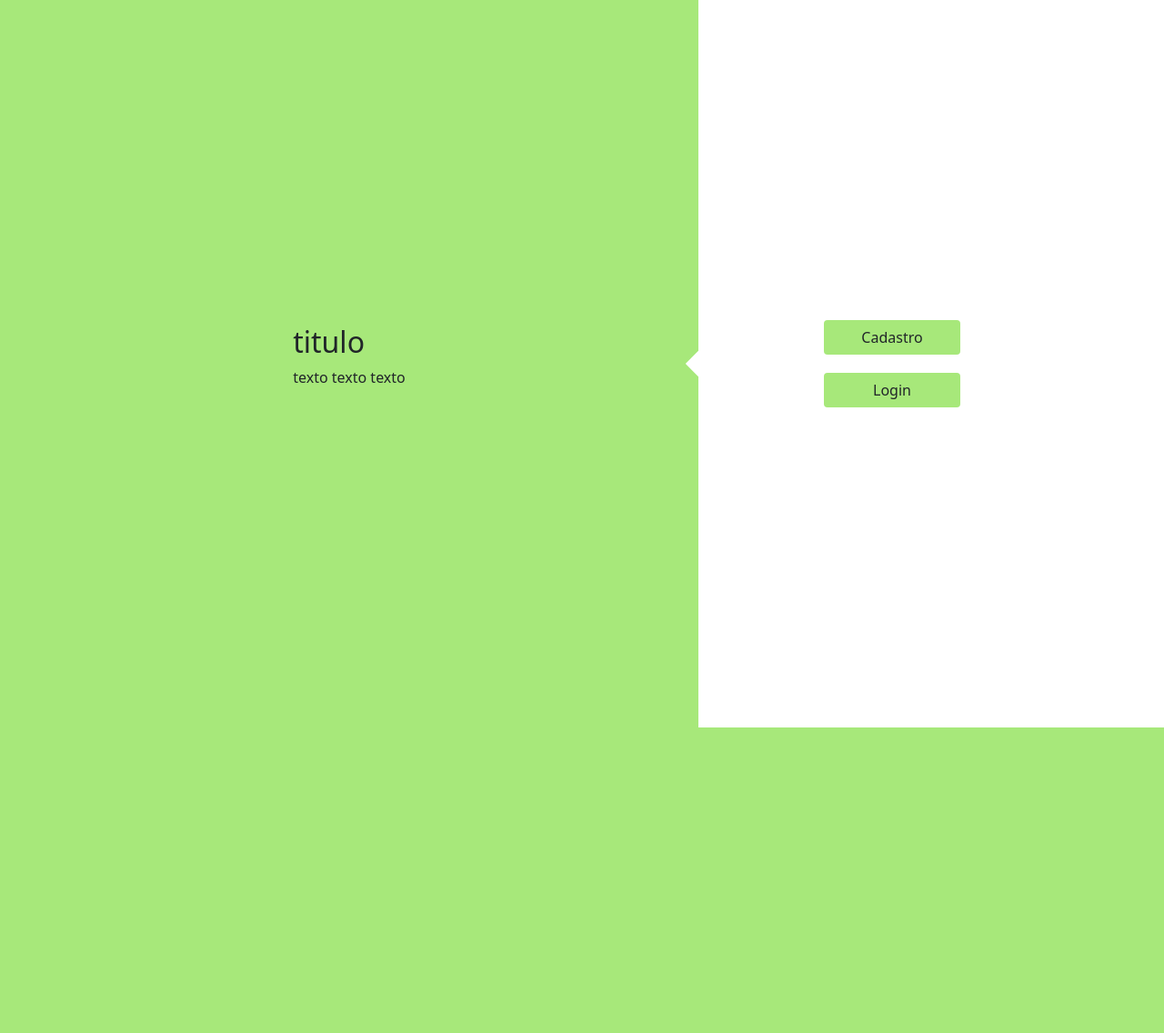
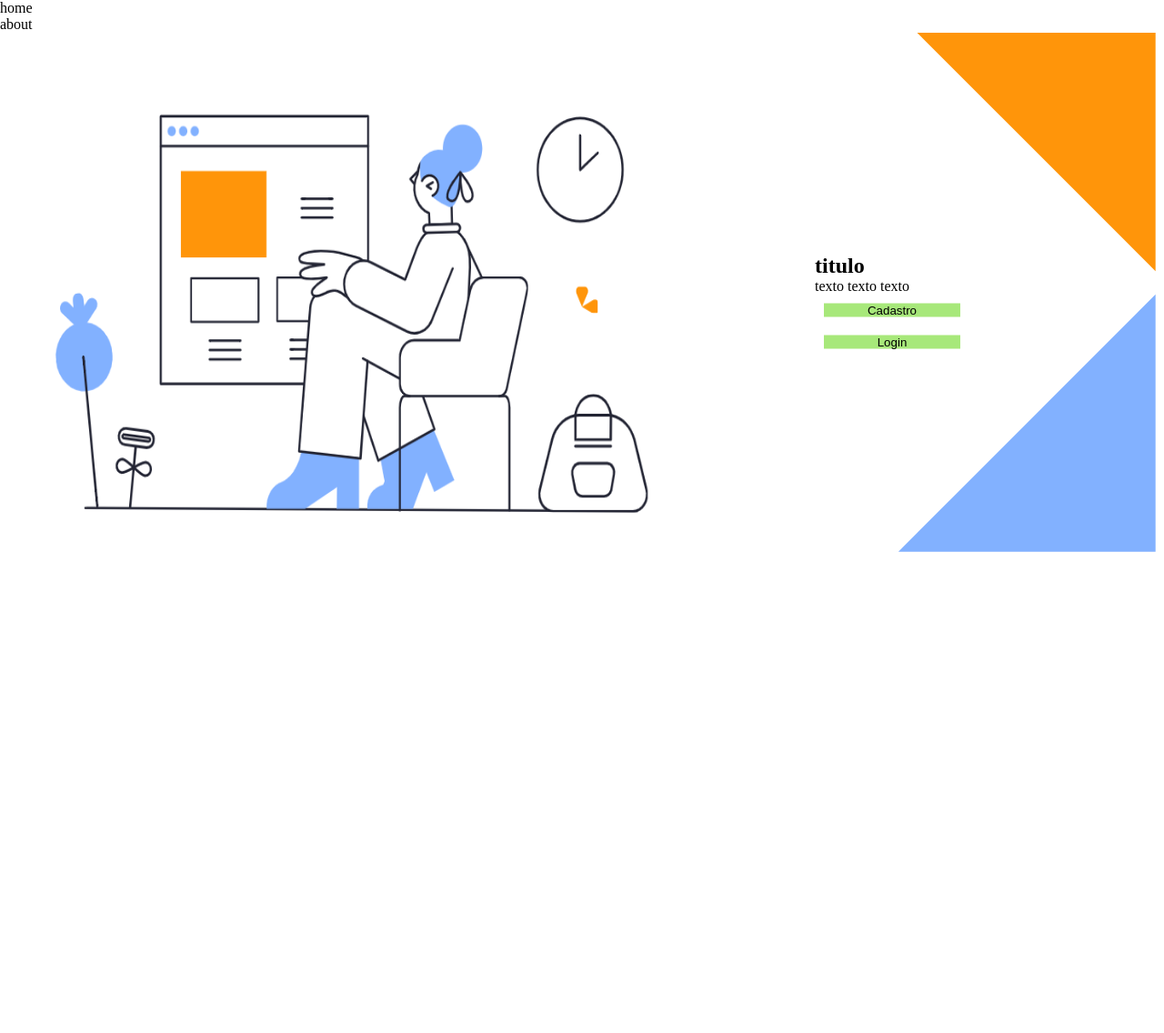
Before and after one commit to juliacaldeira/BlocoDeNotas, a PHP site: page /php/index.php in a window 1280 px wide. Shown: the whole page at 91% size. Before the commit the page ends 800 px from the top, so only its background shows below. Run offline with PHP 8.4, Linux system fonts and the light colour scheme.

Commit message:
index page

```diff
--- a/css/index.css
+++ b/css/index.css
@@ -2,6 +2,9 @@
     border: 0;
     padding: 0;
     margin: 0;
+    /* color: #FF950A;
+    color: #82B1FF;
+    */
 }
 #nav-bar {
     background: #A7E87A;
@@ -74,27 +77,62 @@ footer p {
     height: 200px;
     border: 1px solid #A7E87A;
 }
+
+#tela {
+    width: 100vw;
+    display: flex;
+    flex-direction: row;
+    flex-wrap: nowrap;
+    position: relative;
+    overflow: hidden;
+}
+#icon1 {
+    width: 700px;
+    height: 500px;
+    position: absolute;
+    top: 50%;
+    left: 50%;
+    transform: translate(-50%, -50%);
+    overflow: hidden;
+}
 #left {
-    height: 100vh;
+    height: 600px;
     width: 60%;
-    background: #A7E87A;
     position: relative;
     display: flex;
+
 }
 #right {
-    height: 100vh;
+    height: 600px;
     width: 40%;
     position: relative;
+
 }
-#left::after {
+#right::before{
     content: '';
     position: absolute;
-    width: 20px;
-    height: 20px;
-    background: white;
-    align-self: center;
-    right: -10px;
+    right: -120px;
+    top: -50px;
     transform: rotate(45deg);
+    width: 0;
+    height: 0;
+    border-left: 200px solid transparent;
+    border-right: 200px solid transparent;
+    border-bottom: 200px solid #FF950A;
+
+}
+#right::after {
+    content: '';
+    position: absolute;
+    transform: rotate(-45deg);
+    right: -120px;
+    bottom: 0;
+    width: 0;
+    height: 0;
+    border-left: 200px solid transparent;
+    border-right: 200px solid transparent;
+    border-top: 200px solid #82B1FF;
+
 }
 .center {
     position: absolute;
@@ -107,3 +145,7 @@ footer p {
     margin: 10px;
     background: #A7E87A;
 }
+#infos {
+    width: 100%;
+    height: 500px;
+}
--- a/html/index.html
+++ b/html/index.html
@@ -4,20 +4,24 @@
     <meta charset="UTF-8">
     <meta http-equiv="X-UA-Compatible" content="IE=edge">
     <meta name="viewport" content="width=device-width, initial-scale=1.0">
-    <title>Document</title>
-    <link href="https://cdn.jsdelivr.net/npm/bootstrap@5.1.3/dist/css/bootstrap.min.css" rel="stylesheet" integrity="sha384-1BmE4kWBq78iYhFldvKuhfTAU6auU8tT94WrHftjDbrCEXSU1oBoqyl2QvZ6jIW3" crossorigin="anonymous">
+    <title>Página Inicial</title>
     <link rel="stylesheet" href="../css/index.css">
 </head>
 <body>
-<div class="d-flex flex-row">
+    <nav>
+        <ul>
+            <li>home</li>
+            <li>about</li>
+        </ul>
+    </nav>
+<div id="tela">
     <div id="left">
+        <img src="../images/icon1.png" alt="" id="icon1">
+    </div>
+    <div id="right">
         <div class="center">
             <h2>titulo</h2>
             <p>texto texto texto</p>
-        </div>
-    </div>
-    <div id="right">
-        <div class="center d-flex flex-column">
             <form method="POST">
             <button class="btn" name="cadastro">Cadastro</button>
             <button class="btn" name="login">Login</button>
@@ -25,5 +29,8 @@
         </div>
     </div>
 </div>
+<div id="infos">
+    <div></div>
+</div>
 </body>
 </html>
```
Also changed, not shown: images/icon1.png (added), images/icon2.png (added).
